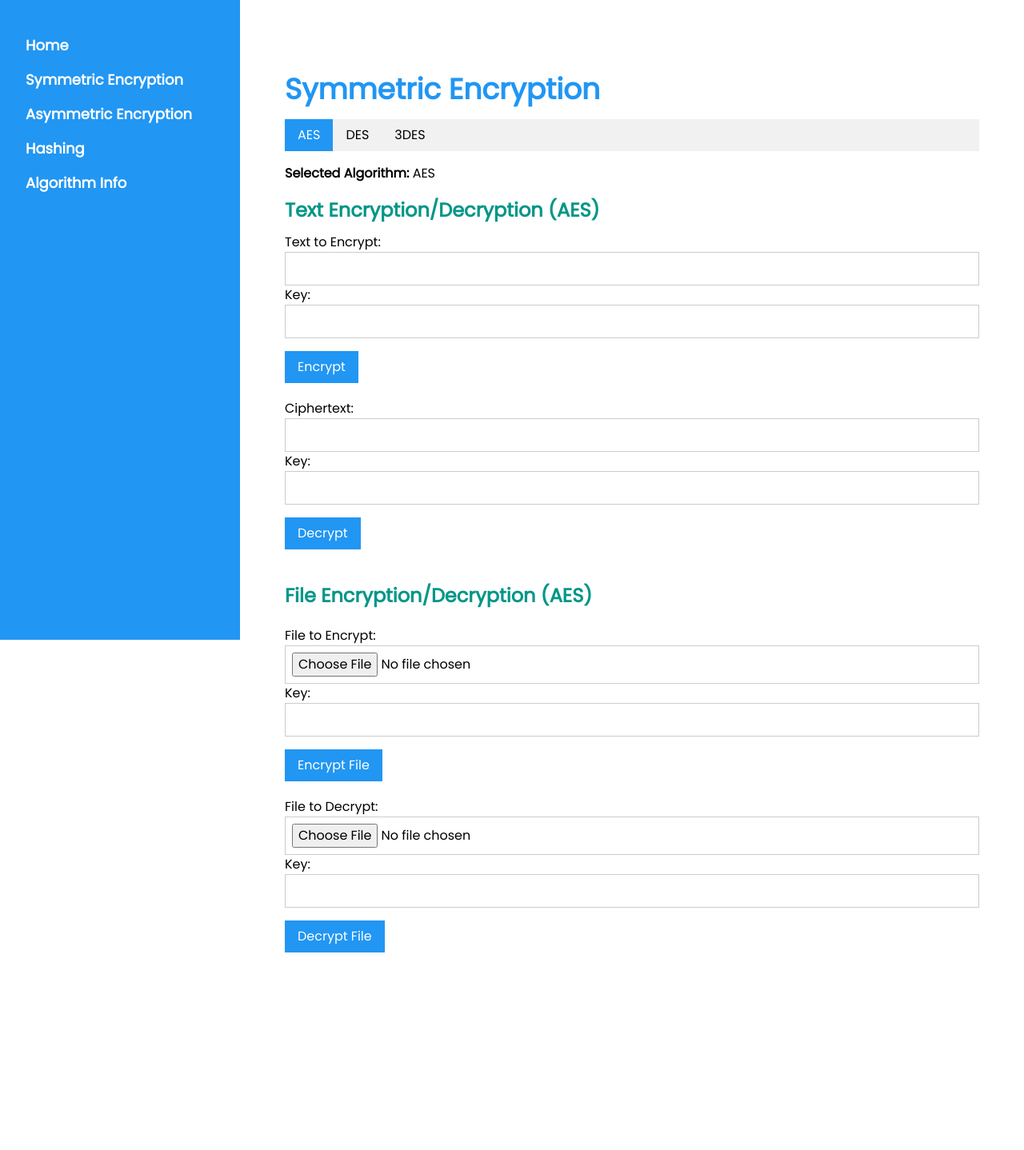
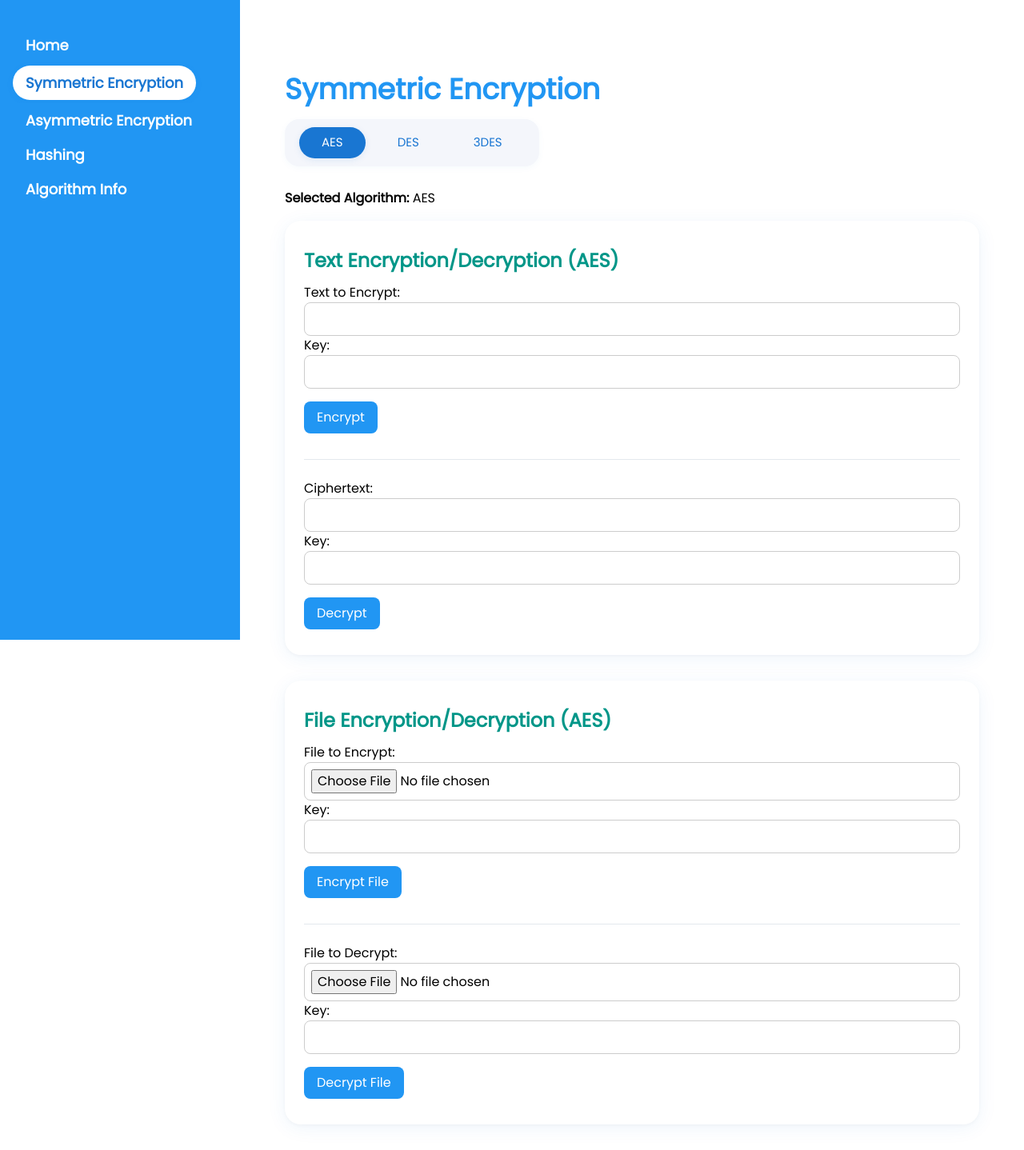
Before and after one commit to MFranceSA/AC-FP-ACS, a Flask app: page /symmetric in a window 1280 px wide. Shown: the whole page at 80% size. Before the commit the page ends 1191 px from the top, so only its background shows below. Run offline with Flask 3, Linux system fonts and the light colour scheme.

Commit message:
Enhance UI and functionality for cryptographic algorithms: - Added algorithm selection for asymmetric encryption. - Improved styling for forms and navigation. - Updated hashing and symmetric encryption pages with modern card layout.

```diff
--- a/app/routes.py
+++ b/app/routes.py
@@ -59,6 +59,7 @@ def asymmetric():
     decrypt_rsa_result = None
     sign_ecc_result = None
     verify_ecc_result = None
+    algorithm = request.args.get("algorithm", "RSA")  # <-- Add this line
 
     if request.method == "POST":
         action = request.form.get("action")
@@ -82,6 +83,7 @@ def asymmetric():
 
     return render_template(
         "asymmetric.html",
+        algorithm=algorithm,  # <-- Pass it here
         encrypt_rsa_result=encrypt_rsa_result,
         decrypt_rsa_result=decrypt_rsa_result,
         sign_ecc_result=sign_ecc_result,
--- a/app/static/styles.css
+++ b/app/static/styles.css
@@ -0,0 +1,87 @@
+body,h1,h2,h3,h4,h5 {font-family: "Poppins", sans-serif}
+body {font-size:16px;}
+.active-nav {
+  background: #fff;
+  color: #1976d2 !important;
+  border-radius: 999px;
+  margin: 4px 0;
+  box-shadow: 0 2px 8px rgba(25, 118, 210, 0.08);
+  font-weight: bold;
+  transition: background 0.2s, color 0.2s;
+}
+
+/* Remove hover effect from sidebar links */
+.w3-sidebar .w3-bar-item.w3-button:hover,
+.w3-sidebar .w3-bar-item.w3-button:focus {
+  background: #e3e8ee !important;      /* or use teal if you want */
+  color: #1976d2 !important;
+  border-radius: 999px;
+  box-shadow: 0 2px 8px rgba(25, 118, 210, 0.08);
+  transition: background 0.2s, color 0.2s;
+}
+
+/* Modern card style for forms/boxes */
+.modern-card {
+  background: #fff;
+  border-radius: 20px;
+  box-shadow: 0 4px 24px rgba(25, 118, 210, 0.07), 0 1.5px 4px rgba(0,0,0,0.03);
+  padding: 32px 24px;
+  margin-bottom: 32px;
+  border: none;
+  transition: box-shadow 0.2s;
+}
+.modern-card h3 {
+  margin-top: 0;
+}
+hr.card-divider {
+  border: none;
+  border-top: 1.5px solid #e3e8ee;
+  margin: 32px 0 24px 0;
+}
+.w3-panel.w3-pale-green.w3-border {
+  border-radius: 12px;
+  background: #e8f5e9;
+  border: 1.5px solid #b2dfdb;
+}
+
+/* Modern minimalistic algorithm navbar */
+.algo-navbar {
+  display: flex;
+  gap: 12px;
+  background: #f4f6fb;
+  border-radius: 18px;
+  padding: 10px 18px;
+  margin-bottom: 28px;
+  align-items: center;
+  box-shadow: 0 2px 8px rgba(25, 118, 210, 0.04);
+  width: fit-content;
+  /* Remove these two lines to left-align */
+  /* margin-left: auto; */
+  /* margin-right: auto; */
+}
+
+.algo-btn {
+  background: transparent;
+  color: #1976d2;
+  border: none;
+  outline: none;
+  padding: 8px 28px;
+  border-radius: 999px;
+  font-size: 1rem;
+  font-weight: 500;
+  transition: background 0.18s, color 0.18s;
+  cursor: pointer;
+  text-decoration: none;
+  box-shadow: none;
+}
+
+.algo-btn:hover, .algo-btn:focus {
+  background: #e3e8ee;
+  color: #1565c0;
+}
+
+.algo-btn-active {
+  background: #1976d2;
+  color: #fff !important;
+  box-shadow: 0 2px 8px rgba(25, 118, 210, 0.10);
+}
--- a/app/templates/home.html
+++ b/app/templates/home.html
@@ -2,8 +2,8 @@
 {% block content %}
 <div class="w3-container" style="margin-top:80px" id="showcase">
   <h1 class="w3-jumbo"><b>CryptoSuite</b></h1>
-  <h1 class="w3-xxxlarge w3-text-red"><b>Applied Cryptography Project</b></h1>
-  <hr style="width:50px;border:5px solid red" class="w3-round">
+  <h1 class="w3-xxxlarge w3-text-blue"><b>Applied Cryptography Project</b></h1>
+  <hr style="width:50px;border:5px solid blue" class="w3-round">
   <p>Encrypt, decrypt, and hash your messages and files using modern cryptographic algorithms.</p>
 </div>
 {% endblock %}
--- a/app/templates/index.html
+++ b/app/templates/index.html
@@ -16,7 +16,7 @@ body {font-size:16px;}
 <body>
 
 <!-- Sidebar/menu -->
-<nav class="w3-sidebar w3-blue w3-collapse w3-top w3-large w3-padding" style="z-index:3;width:300px;font-weight:bold;" id="mySidebar"><br>
+<!-- <nav class="w3-sidebar w3-blue w3-collapse w3-top w3-large w3-padding" style="z-index:3;width:300px;font-weight:bold;" id="mySidebar"><br>
   <a href="javascript:void(0)" onclick="w3_close()" class="w3-button w3-hide-large w3-display-topleft" style="width:100%;font-size:22px">Close Menu</a>
   <div class="w3-container">
     <h3 class="w3-padding-64"><b>Crypto<br>Suite</b></h3>
@@ -28,7 +28,7 @@ body {font-size:16px;}
     <a href="{{ url_for('hashing')}}" onclick="w3_close()" class="w3-bar-item w3-button w3-hover-white">Hashing</a>
     <a href="{{ url_for('algoinfo')}}" onclick="w3_close()" class="w3-bar-item w3-button w3-hover-white">Algorithm Info</a>
   </div>
-</nav>
+</nav> -->
 
 <!-- Top menu on small screens -->
 <header class="w3-container w3-top w3-hide-large w3-blue w3-xlarge w3-padding">
--- a/app/templates/layout.html
+++ b/app/templates/layout.html
@@ -6,6 +6,7 @@
 <meta name="viewport" content="width=device-width, initial-scale=1">
 <link rel="stylesheet" href="https://www.w3schools.com/w3css/5/w3.css">
 <link rel="stylesheet" href="https://fonts.googleapis.com/css?family=Poppins">
+<link rel="stylesheet" href="{{ url_for('static', filename='styles.css') }}">
 <style>
 body,h1,h2,h3,h4,h5 {font-family: "Poppins", sans-serif}
 body {font-size:16px;}
@@ -14,11 +15,11 @@ body {font-size:16px;}
 <body>
 
 <nav class="w3-sidebar w3-blue w3-collapse w3-top w3-large w3-padding" style="z-index:3;width:300px;font-weight:bold;" id="mySidebar"><br>
-  <a href="{{ url_for('home') }}" class="w3-bar-item w3-button w3-hover-white">Home</a>
-  <a href="{{ url_for('symmetric') }}" class="w3-bar-item w3-button w3-hover-white">Symmetric Encryption</a>
-  <a href="{{ url_for('asymmetric') }}" class="w3-bar-item w3-button w3-hover-white">Asymmetric Encryption</a>
-  <a href="{{ url_for('hashing') }}" class="w3-bar-item w3-button w3-hover-white">Hashing</a>
-  <a href="{{ url_for('algoinfo') }}" class="w3-bar-item w3-button w3-hover-white">Algorithm Info</a>
+  <a href="{{ url_for('home') }}" class="w3-bar-item w3-button {% if request.endpoint == 'home' %}active-nav{% endif %}">Home</a>
+  <a href="{{ url_for('symmetric') }}" class="w3-bar-item w3-button {% if request.endpoint == 'symmetric' %}active-nav{% endif %}">Symmetric Encryption</a>
+  <a href="{{ url_for('asymmetric') }}" class="w3-bar-item w3-button {% if request.endpoint == 'asymmetric' %}active-nav{% endif %}">Asymmetric Encryption</a>
+  <a href="{{ url_for('hashing') }}" class="w3-bar-item w3-button {% if request.endpoint == 'hashing' %}active-nav{% endif %}">Hashing</a>
+  <a href="{{ url_for('algoinfo') }}" class="w3-bar-item w3-button {% if request.endpoint == 'algoinfo' %}active-nav{% endif %}">Algorithm Info</a>
 </nav>
 
 <!-- Top menu on small screens -->
@@ -31,6 +32,7 @@ body {font-size:16px;}
 <div class="w3-overlay w3-hide-large" onclick="w3_close()" style="cursor:pointer" title="close side menu" id="myOverlay"></div>
 
 <div class="w3-main" style="margin-left:340px;margin-right:40px">
+
 
   <!-- Flash messages -->
   {% with messages = get_flashed_messages(with_categories=true) %}
@@ -46,6 +48,8 @@ body {font-size:16px;}
   {% endwith %}
 
   {% block content %}{% endblock %}
+
+
 </div>
 </body>
 </html>
--- a/app/templates/symmetric.html
+++ b/app/templates/symmetric.html
@@ -4,23 +4,25 @@
   <h2 class="w3-xxlarge w3-text-blue"><b>Symmetric Encryption</b></h2>
 
   <!-- Algorithm navigation bar -->
-  <div class="w3-bar w3-light-grey w3-margin-bottom">
-    <a href="{{ url_for('symmetric', algorithm='AES') }}" class="w3-bar-item w3-button {% if algorithm == 'AES' %}w3-blue{% endif %}">AES</a>
-    <a href="{{ url_for('symmetric', algorithm='DES') }}" class="w3-bar-item w3-button {% if algorithm == 'DES' %}w3-blue{% endif %}">DES</a>
-    <a href="{{ url_for('symmetric', algorithm='3DES') }}" class="w3-bar-item w3-button {% if algorithm == '3DES' %}w3-blue{% endif %}">3DES</a>
+  <div class="algo-navbar">
+    <a href="{{ url_for('symmetric', algorithm='AES') }}" class="algo-btn {% if algorithm == 'AES' %}algo-btn-active{% endif %}">AES</a>
+    <a href="{{ url_for('symmetric', algorithm='DES') }}" class="algo-btn {% if algorithm == 'DES' %}algo-btn-active{% endif %}">DES</a>
+    <a href="{{ url_for('symmetric', algorithm='3DES') }}" class="algo-btn {% if algorithm == '3DES' %}algo-btn-active{% endif %}">3DES</a>
   </div>
   <div class="w3-margin-bottom">
     <b>Selected Algorithm:</b> {{ algorithm }}
   </div>
 
+  <!-- TEXT BOX -->
+  <div class="modern-card">
     <h3 class="w3-text-teal"><b>Text Encryption/Decryption ({{ algorithm }})</b></h3>
     <form method="POST" action="{{ url_for('symmetric', algorithm=algorithm) }}">
       <label>Text to Encrypt:</label>
-    <input class="w3-input w3-border" type="text" name="plain_text">
+      <input class="w3-input w3-border" type="text" name="plain_text" style="border-radius:8px;">
       <label>Key:</label>
-    <input class="w3-input w3-border" type="text" name="key">
+      <input class="w3-input w3-border" type="text" name="key" style="border-radius:8px;">
       <input type="hidden" name="action" value="encrypt">
-    <button class="w3-button w3-blue w3-margin-top" type="submit">Encrypt</button>
+      <button class="w3-button w3-blue w3-margin-top" type="submit" style="border-radius:8px;">Encrypt</button>
     </form>
     {% if encrypt_result %}
       <div class="w3-panel w3-pale-green w3-border w3-margin-top">
@@ -30,13 +32,15 @@
       </div>
     {% endif %}
 
-  <form method="POST" action="{{ url_for('symmetric', algorithm=algorithm) }}" style="margin-top:20px;">
+    <hr class="card-divider">
+
+    <form method="POST" action="{{ url_for('symmetric', algorithm=algorithm) }}">
       <label>Ciphertext:</label>
-    <input class="w3-input w3-border" type="text" name="cipher_text">
+      <input class="w3-input w3-border" type="text" name="cipher_text" style="border-radius:8px;">
       <label>Key:</label>
-    <input class="w3-input w3-border" type="text" name="key">
+      <input class="w3-input w3-border" type="text" name="key" style="border-radius:8px;">
       <input type="hidden" name="action" value="decrypt">
-    <button class="w3-button w3-blue w3-margin-top" type="submit">Decrypt</button>
+      <button class="w3-button w3-blue w3-margin-top" type="submit" style="border-radius:8px;">Decrypt</button>
     </form>
     {% if decrypt_result %}
       <div class="w3-panel w3-pale-green w3-border w3-margin-top">
@@ -45,15 +49,18 @@
         Output: {{ decrypt_result.output }}<br>
       </div>
     {% endif %}
+  </div>
 
-  <h3 class="w3-text-teal" style="margin-top:40px;"><b>File Encryption/Decryption ({{ algorithm }})</b></h3>
-  <form method="POST" enctype="multipart/form-data" action="{{ url_for('symmetric', algorithm=algorithm) }}" style="margin-top:20px;">
+  <!-- FILE BOX -->
+  <div class="modern-card">
+    <h3 class="w3-text-teal"><b>File Encryption/Decryption ({{ algorithm }})</b></h3>
+    <form method="POST" enctype="multipart/form-data" action="{{ url_for('symmetric', algorithm=algorithm) }}">
       <label>File to Encrypt:</label>
-    <input class="w3-input w3-border" type="file" name="file">
+      <input class="w3-input w3-border" type="file" name="file" style="border-radius:8px;">
       <label>Key:</label>
-    <input class="w3-input w3-border" type="text" name="key">
+      <input class="w3-input w3-border" type="text" name="key" style="border-radius:8px;">
       <input type="hidden" name="action" value="encrypt_file">
-    <button class="w3-button w3-blue w3-margin-top" type="submit">Encrypt File</button>
+      <button class="w3-button w3-blue w3-margin-top" type="submit" style="border-radius:8px;">Encrypt File</button>
     </form>
     {% if encrypt_file_result %}
       <div class="w3-panel w3-pale-green w3-border w3-margin-top">
@@ -63,13 +70,15 @@
       </div>
     {% endif %}
 
-  <form method="POST" enctype="multipart/form-data" action="{{ url_for('symmetric', algorithm=algorithm) }}" style="margin-top:20px;">
+    <hr class="card-divider">
+
+    <form method="POST" enctype="multipart/form-data" action="{{ url_for('symmetric', algorithm=algorithm) }}">
       <label>File to Decrypt:</label>
-    <input class="w3-input w3-border" type="file" name="file">
+      <input class="w3-input w3-border" type="file" name="file" style="border-radius:8px;">
       <label>Key:</label>
-    <input class="w3-input w3-border" type="text" name="key">
+      <input class="w3-input w3-border" type="text" name="key" style="border-radius:8px;">
       <input type="hidden" name="action" value="decrypt_file">
-    <button class="w3-button w3-blue w3-margin-top" type="submit">Decrypt File</button>
+      <button class="w3-button w3-blue w3-margin-top" type="submit" style="border-radius:8px;">Decrypt File</button>
     </form>
     {% if decrypt_file_result %}
       <div class="w3-panel w3-pale-green w3-border w3-margin-top">
@@ -79,4 +88,5 @@
       </div>
     {% endif %}
   </div>
+</div>
 {% endblock %}
```
Also changed, not shown: app/templates/asymmetric.html (+36 -15 lines), app/templates/hashing.html (+16 -12 lines). Lines whose indentation alone changed are shown as unchanged.
